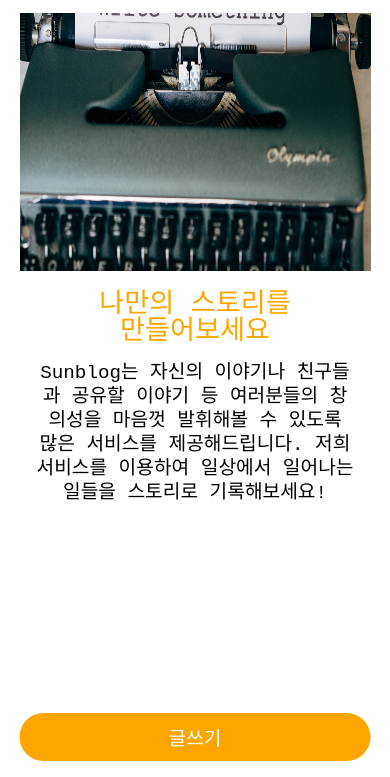
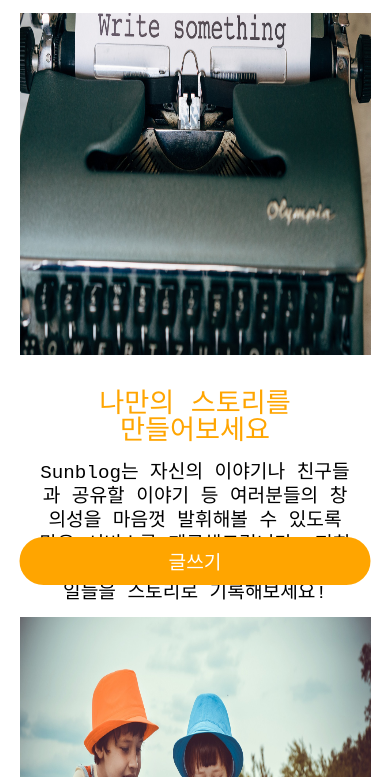
Before and after one commit to sssssqew/blog-static, a plain HTML site: page index.html in a window 390 px wide. Shown: the part 67-844 px from the top of the page. Drawn offline with Linux system fonts and the light colour scheme; a web font is replaced by a local one.

Commit message:
changed style in landing page 3

```diff
--- a/css/landing.css
+++ b/css/landing.css
@@ -255,6 +255,11 @@ section.about{ /* 그냥 .about 으로 하니까 적용안되고 section.about
   header .logo{
     font-size: 1.2rem;
   }
+  section:not(.footer){
+    height: calc(100vh - 80px - 80px); /* 헤더높이만큼 제외함 */
+    min-height: calc(100vh - 80px - 80px); /* 헤더높이만큼 제외함 */
+    max-height: calc(100vh - 80px - 80px); /* 헤더높이만큼 제외함 */
+  }
   .content{
     padding: 2rem 1rem;
     display: flex;
@@ -268,10 +273,10 @@ section.about{ /* 그냥 .about 으로 하니까 적용안되고 section.about
     line-height: 1.5rem;
   }
   .content button{
-    bottom: 10rem;
+    bottom: 2rem;
   }
 }
-@media (max-width: 400px){
+@media (max-width: 380px){
   .content{
     padding: 1rem 1rem;
   }
```
